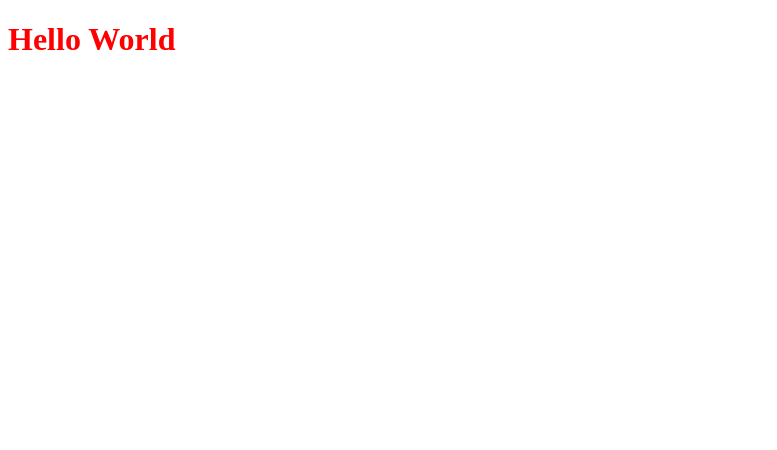
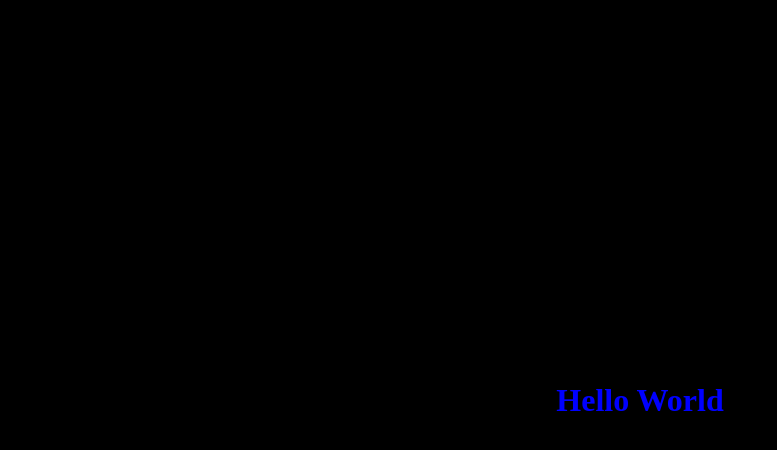
Before and after one commit to Abdullah9001/day_1, a plain HTML site: page index.html in a window 1280 px wide. Shown: the whole page, without its empty margins (0-777 px from the left). Drawn offline with Linux system fonts and the light colour scheme.

Commit message:
some done second lession

```diff
--- a/app.js
+++ b/app.js
@@ -1,3 +1,9 @@
+// This is my Javascript practise part
+
+// First lession
+
+// Javascript Function
+
 function sleep(names, time) {
   console.log(names + " is sleeping from " + time);
 }
@@ -56,3 +62,25 @@ function personDetails(name, state, age, job) {
 personDetails("Jasim", "Dhaka", "32", "Kamla");
 personDetails("Karim", "Dhaka", "32", "Kamla");
 personDetails("Abdullah", "Sirajganj", "23", "Front-end Developer");
+
+// First lession done
+
+// Second lession
+
+// Javascrip Objects
+
+const cars = {
+  name: "volbo",
+  model: 500,
+  price: "30 lakh",
+  weight: "600kg",
+  start: function () {
+    console.log("Cars is start now");
+  },
+  drive: function () {
+    console.log("Cars is driving by aj");
+  },
+};
+
+cars.start();
+console.log(cars.model);
--- a/index.html
+++ b/index.html
@@ -8,7 +8,7 @@
     <link rel="stylesheet" href="style.css" />
   </head>
   <body>
-    <h1>Hello World</h1>
+    <h1 class="color">Hello World</h1>
     <script src="app.js"></script>
   </body>
 </html>
--- a/style.css
+++ b/style.css
@@ -1,3 +1,16 @@
-h1 {
-  color: red;
+* {
+  padding: 0;
+  margin: 0;
+  box-sizing: border-box;
 }
+
+.color {
+  color: blue;
+  display: flex;
+  text-align: center;
+  align-items: center;
+  justify-content: center;
+  height: 100vh;
+  width: 100%;
+  background-color: black;
+}
```
